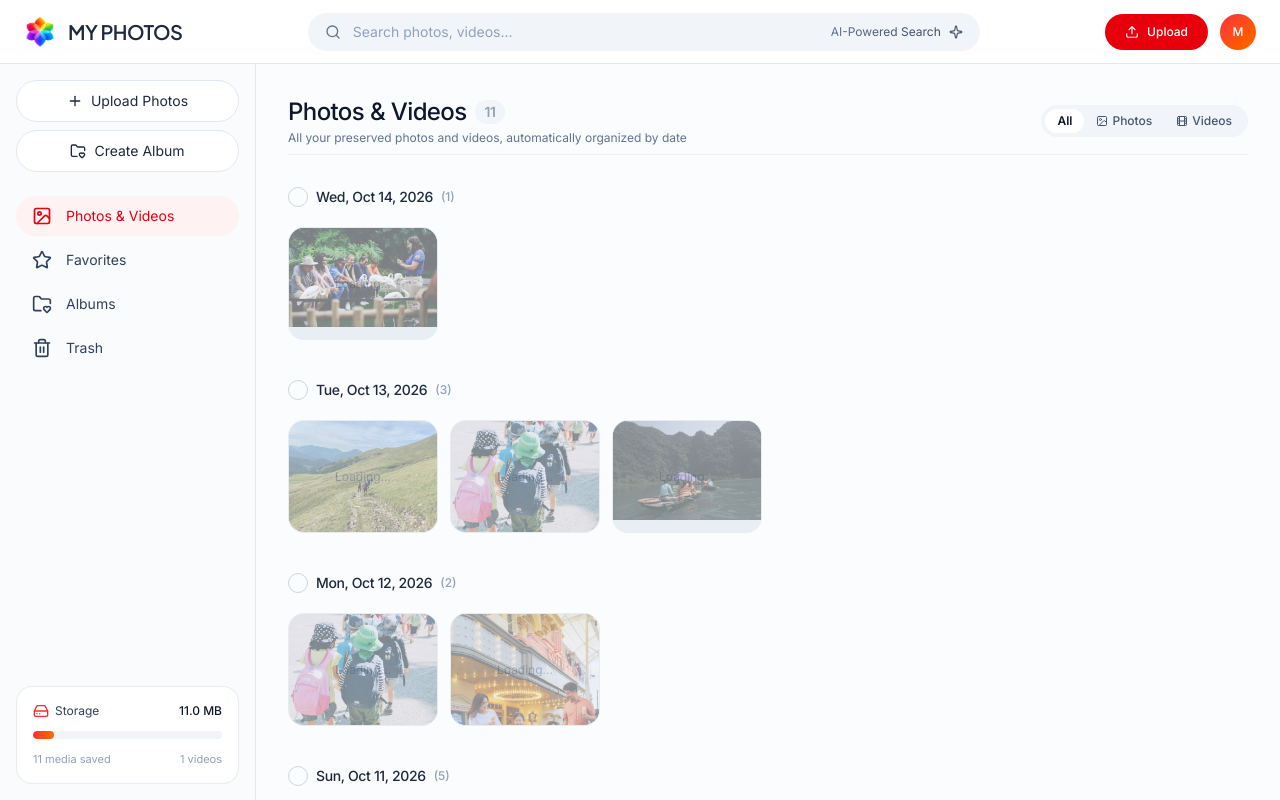
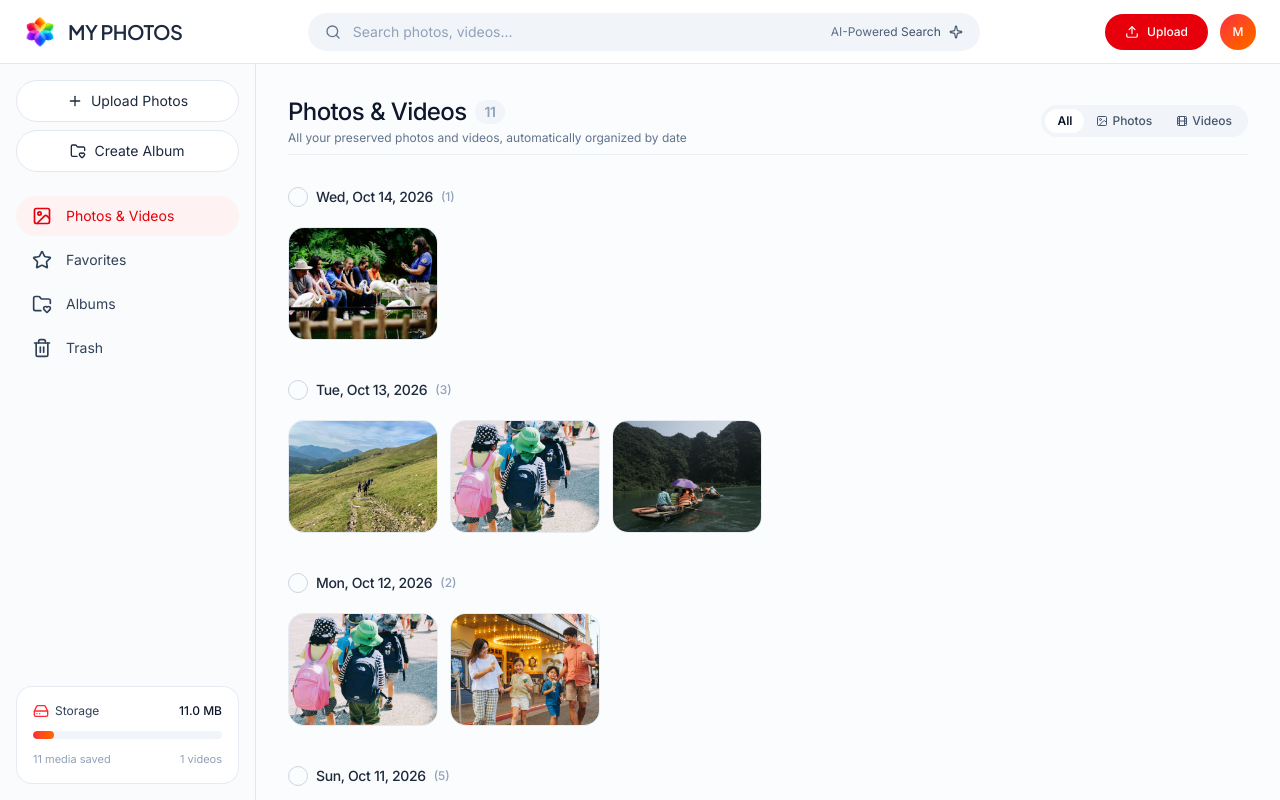
Before and after one commit to muktinathrajbanshi/my_photos, a React (Vite) app in the folder frontend/: page / in a window 1280 px wide. Built offline with nearby package versions, Linux system fonts and the light colour scheme; a web font is replaced by a local one.

Commit message:
dil lagai lagai dil lagai lagai

```diff
--- a/frontend/src/components/photos/PhotoCard.jsx
+++ b/frontend/src/components/photos/PhotoCard.jsx
@@ -32,6 +32,8 @@ const PhotoCard = ({
           src={photo.thumbnailUrl || photo.url}
           alt={photo.title}
           loading="lazy"
+          onLoad={() => setImgLoaded(true)}
+          className={`photo-card-img ${imgLoaded ? "opacity-100" : "opacity-0"}`}
         />
       </div>
     </div>
```
